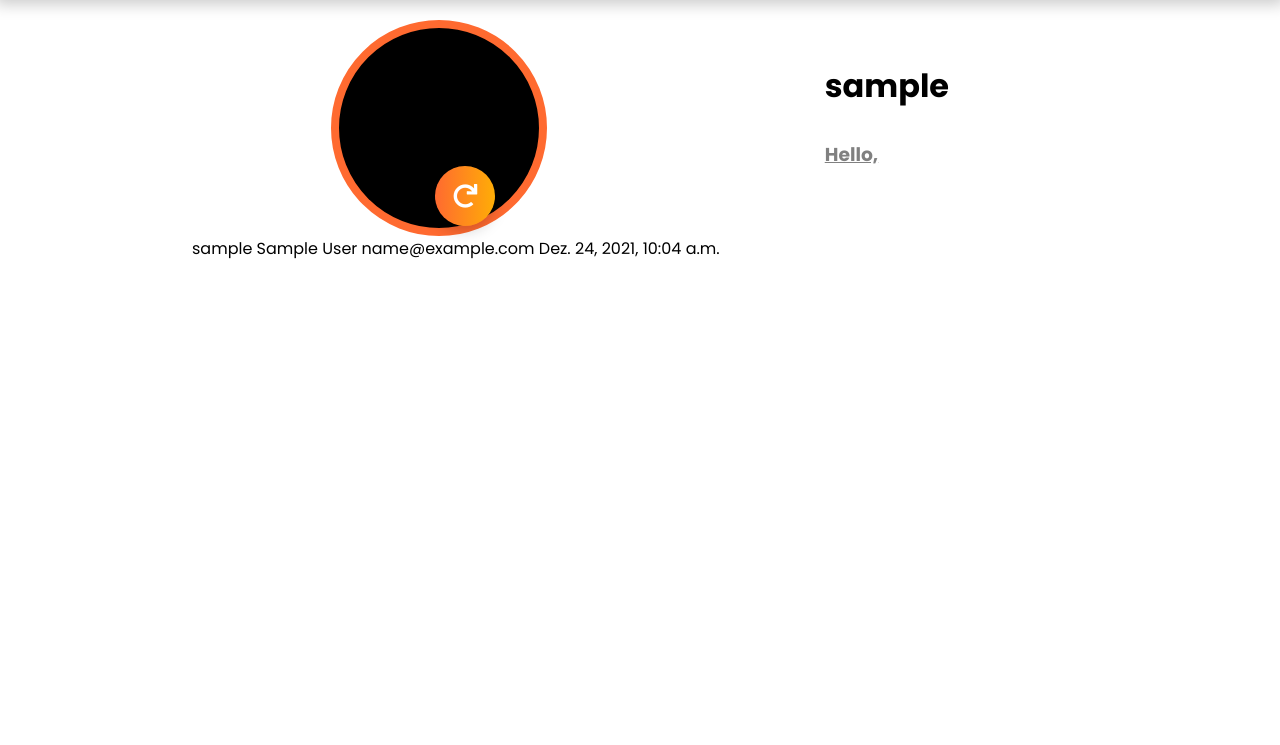
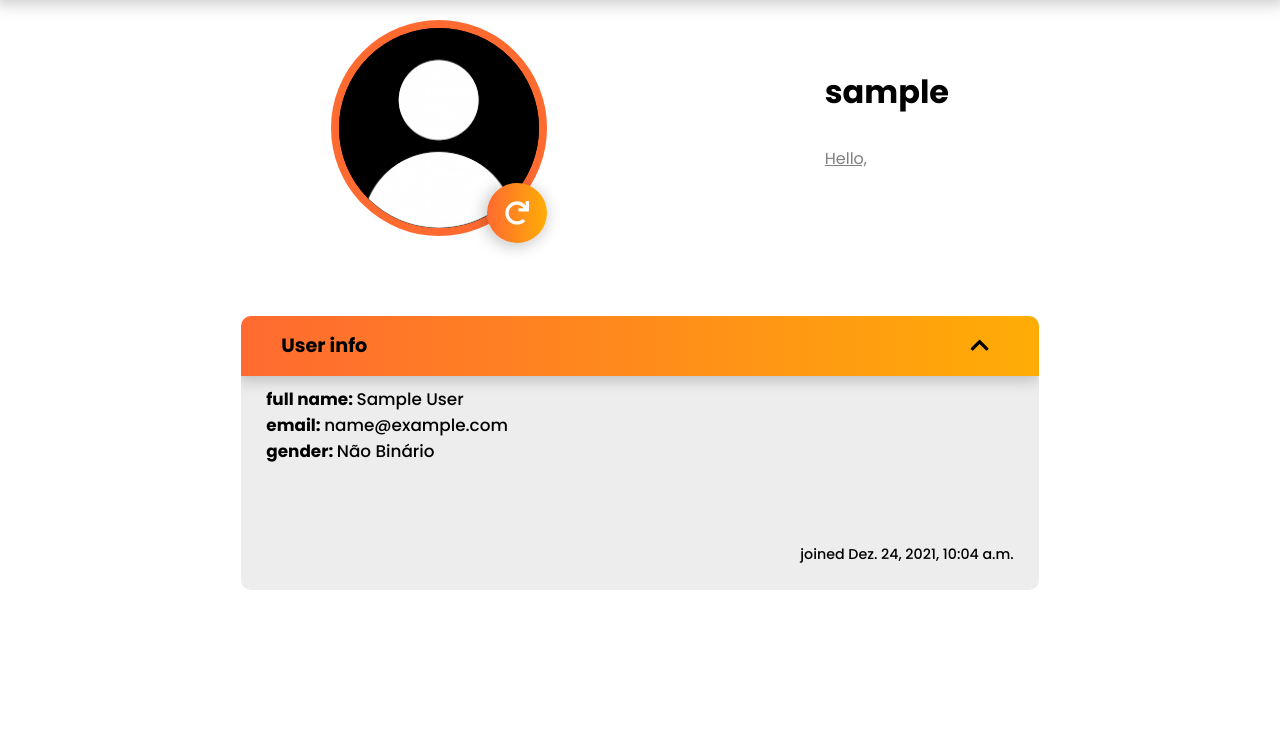
Before and after one commit to LuigiVanin/Generic-Social-Media, a Django app: page /profile/ in a window 1280 px wide. Shown: the part 55-800 px from the top of the page. Run offline with Django 3.2, Linux system fonts and the light colour scheme; the visitor is signed in with stand-in values (Sample User, id 1); data comes from the database, SQL or seed files in the repository.

Commit message:
profile search

```diff
--- a/apps/user/urls.py
+++ b/apps/user/urls.py
@@ -5,5 +5,6 @@ urlpatterns = [
     path("", views.login_reg, name="login"),
     path("reg/", views.registration, name="reg"),
     path("logout/", views.logout, name="logout"),
-    path("profile/", views.profile, name="profile")
+    path("profile/", views.profile, name="profile"),
+    path("result/", views.search_result, name="result")
 ]
--- a/apps/user/views.py
+++ b/apps/user/views.py
@@ -1,6 +1,7 @@
 from django.shortcuts import redirect, render
 from django.http import HttpRequest, HttpResponse
 from django.contrib import auth
+from django.db.models import Q
 from django.contrib.auth.decorators import login_required
 from .forms import RegisterForm, LoginForm
 from .models import User
@@ -61,9 +62,6 @@ def profile(request: HttpRequest) -> HttpResponse:
         ctx = {
             "data": user
         }
-        if user.profile_pic == "":
-            print("AAAAAAAAAAAAAA")
-
         return render(
             request,
             "profile.html",
@@ -71,6 +69,30 @@ def profile(request: HttpRequest) -> HttpResponse:
             status=200
         )
 
+@login_required(login_url='login')
+def search_result(request: HttpRequest) -> HttpResponse:
+
+    if request.method == "GET":
+        search_param = request.GET["search"]
+        query = (
+            Q(first_name__icontains=search_param) |
+            Q(username__icontains=search_param)
+        )
+        users: User.objects = User.objects.filter(query)
+        if users.exists():
+            users = users.all()
+        else:
+            users = None
+        ctx = {
+            "data": users
+        }
+        print(users)
+        return render(
+            request,
+            "search_result.html",
+            context=ctx
+        )
+
 def logout(request: HttpRequest) -> HttpResponse:
     if request.user.is_authenticated:
         auth.logout(request)
--- /dev/null
+++ b/static/js/drop_info.js
@@ -0,0 +1,14 @@
+let btn = document.querySelector(".info-box span");
+let icon = document.querySelector(".info-box span i");
+
+btn.addEventListener("click", () => {
+    let info = document.querySelector(".info-box");
+
+    if (info.classList.length == 2) {
+        info.classList.add("hidden");
+        icon.style.setProperty("transform", "rotate(180deg)");
+    } else {
+        info.classList.remove("hidden");
+        icon.style.setProperty("transform", "rotate(0deg)");
+    }
+});
--- a/static/styles/css/index.css
+++ b/static/styles/css/index.css
@@ -112,6 +112,7 @@ header .search-wrapper i {
   color: #ff6a30;
   position: absolute;
   left: -40px;
+  top: 10px;
   font-size: 1.35rem;
   cursor: pointer;
   padding: 7px;
--- a/static/styles/css/profile.css
+++ b/static/styles/css/profile.css
@@ -107,6 +107,7 @@ header .search-wrapper i {
   color: #ff6a30;
   position: absolute;
   left: -40px;
+  top: 10px;
   font-size: 1.35rem;
   cursor: pointer;
   padding: 7px;
@@ -143,9 +144,10 @@ main .wrapper {
   -webkit-box-direction: normal;
       -ms-flex-direction: column;
           flex-direction: column;
+  gap: 10%;
 }
 
-.pic_wrapper {
+.pic {
   overflow: hidden;
   height: 200px;
   width: 200px;
@@ -164,7 +166,11 @@ main .wrapper {
   background-color: black;
 }
 
-.row1 {
+.pic__wrapper {
+  position: relative;
+}
+
+.row {
   position: relative;
   display: -webkit-box;
   display: -ms-flexbox;
@@ -177,11 +183,11 @@ main .wrapper {
       justify-content: space-around;
 }
 
-.row1 .refresh {
+.row .refresh {
   position: absolute;
   z-index: 2;
-  left: 19vw;
-  bottom: 10px;
+  right: 0px;
+  bottom: 0px;
   height: 60px;
   width: 60px;
   background: -webkit-gradient(linear, left top, right top, from(#ff6a30), to(#ffad06));
@@ -203,12 +209,12 @@ main .wrapper {
   cursor: pointer;
 }
 
-.row1 .refresh__icon {
+.row .refresh__icon {
   color: white;
   position: absolute;
 }
 
-.row1__text {
+.row__text {
   display: -webkit-box;
   display: -ms-flexbox;
   display: flex;
@@ -223,19 +229,112 @@ main .wrapper {
   gap: 30px;
 }
 
-.row1__text h1 {
+.row__text h1 {
   display: block;
   text-align: center;
 }
 
-.row1__text h3 {
+.row__text p {
   color: gray;
   text-decoration: underline;
+  max-width: 350px;
 }
 
 img {
-  height: calc(200px);
+  height: calc(200px + 30px);
   z-index: 0;
   position: absolute;
 }
+
+.info-box {
+  margin-inline: auto;
+  width: 89%;
+  padding-bottom: 25px;
+  border-radius: 10px;
+  background-color: rgba(70, 70, 70, 0.096);
+  overflow-y: hidden;
+  -webkit-box-orient: vertical;
+  -webkit-box-direction: normal;
+      -ms-flex-direction: column;
+          flex-direction: column;
+}
+
+.info-box__header {
+  display: -webkit-box;
+  display: -ms-flexbox;
+  display: flex;
+  -webkit-box-pack: justify;
+      -ms-flex-pack: justify;
+          justify-content: space-between;
+  -webkit-box-align: center;
+      -ms-flex-align: center;
+          align-items: center;
+  position: relative;
+  height: 40px;
+  padding-block: 10px;
+  margin-bottom: 10px;
+  padding-inline: 40px;
+  background: -webkit-gradient(linear, left top, right top, from(#ff6a30), to(#ffad06));
+  background: linear-gradient(to right, #ff6a30, #ffad06);
+  -webkit-box-shadow: -2px 2px 15px 2px rgba(0, 0, 0, 0.212);
+          box-shadow: -2px 2px 15px 2px rgba(0, 0, 0, 0.212);
+}
+
+.info-box__header p {
+  font-size: 1.2rem;
+  font-weight: bold;
+}
+
+.info-box__header span {
+  font-size: 1.3rem;
+  border-radius: 50%;
+  padding-inline: 10px;
+  padding-block: 5px;
+  cursor: pointer;
+  -webkit-transition: 0.3s;
+  transition: 0.3s;
+}
+
+.info-box__header span i {
+  -webkit-transition: 0.5s;
+  transition: 0.5s;
+}
+
+.info-box__header span:hover {
+  background: rgba(24, 24, 24, 0.075);
+}
+
+.info-box__item {
+  font-size: 0.9rem;
+  padding-inline: 25px;
+}
+
+.info-box__item h3 {
+  font-style: normal;
+  font-weight: 500;
+}
+
+.info-box__item h3.date {
+  margin-top: 10vh;
+  font-size: 0.89rem;
+  text-align: end;
+}
+
+.info-box::after {
+  content: "";
+  position: absolute;
+  left: 0px;
+  bottom: 0px;
+  height: 0;
+  width: 100%;
+  z-index: 10;
+  background-color: white;
+  z-index: 3;
+  -webkit-transition: 0.5s;
+  transition: 0.5s;
+}
+
+.info-box.hidden::after {
+  height: calc(100% - 61px);
+}
 /*# sourceMappingURL=profile.css.map */
--- a/static/styles/scss/partials/_header.scss
+++ b/static/styles/scss/partials/_header.scss
@@ -77,6 +77,7 @@ header {
             color: $title-color;
             position: absolute;
             left: -40px;
+            top: 10px;
             font-size: 1.35rem;
             cursor: pointer;
             padding: 7px;
--- a/static/styles/scss/profile.scss
+++ b/static/styles/scss/profile.scss
@@ -19,10 +19,11 @@ main {
         width: 70%;
         display: flex;
         flex-direction: column;
+        gap: 10%;
     }
 }
 
-.pic_wrapper {
+.pic {
     overflow: hidden;
     height: $profile-size;
     width: $profile-size;
@@ -35,7 +36,11 @@ main {
     background-color: black;
 }
 
-.row1 {
+.pic__wrapper {
+    position: relative;
+}
+
+.row {
     position: relative;
     display: flex;
     flex-direction: row;
@@ -45,8 +50,8 @@ main {
     .refresh {
         position: absolute;
         z-index: 2;
-        left: 19vw;
-        bottom: 10px;
+        right: 0px;
+        bottom: 0px;
         height: 60px;
         width: 60px;
         background: $gradient-right;
@@ -74,15 +79,88 @@ main {
             display: block;
             text-align: center;
         }
-        h3 {
+        p {
             color: gray;
             text-decoration: underline;
+            max-width: 350px;
         }
     }
 }
 
 img {
-    height: calc(#{$profile-size});
+    height: calc(#{$profile-size} + 30px);
     z-index: 0;
     position: absolute;
 }
+
+.info-box {
+    margin-inline: auto;
+    width: 89%;
+    padding-bottom: 25px;
+    border-radius: 10px;
+    background-color: rgba(70, 70, 70, 0.096);
+    overflow-y: hidden;
+    flex-direction: column;
+    &__header {
+        display: flex;
+        justify-content: space-between;
+        align-items: center;
+        position: relative;
+        height: 40px;
+        padding-block: 10px;
+        margin-bottom: 10px;
+        padding-inline: 40px;
+        background: $gradient-right;
+        box-shadow: -2px 2px 15px 2px rgba(0, 0, 0, 0.212);
+
+        p {
+            font-size: 1.2rem;
+            font-weight: bold;
+        }
+        span {
+            font-size: 1.3rem;
+            border-radius: 50%;
+            padding-inline: 10px;
+            padding-block: 5px;
+            cursor: pointer;
+            transition: 0.3s;
+            i {
+                transition: 0.5s;
+            }
+        }
+        span:hover {
+            background: rgba(24, 24, 24, 0.075);
+        }
+    }
+
+    &__item {
+        font-size: 0.9rem;
+        padding-inline: 25px;
+        h3 {
+            font-style: normal;
+            font-weight: 500;
+        }
+        h3.date {
+            margin-top: 10vh;
+            font-size: 0.89rem;
+            text-align: end;
+        }
+    }
+}
+
+.info-box::after {
+    content: "";
+    position: absolute;
+    left: 0px;
+    bottom: 0px;
+    height: 0;
+    width: 100%;
+    z-index: 10;
+    background-color: white;
+    z-index: 3;
+    transition: 0.5s;
+}
+
+.info-box.hidden::after {
+    height: calc(100% - 61px);
+}
--- a/templates/base/base_profile.html
+++ b/templates/base/base_profile.html
@@ -21,6 +21,7 @@
     {% block content %}
 
     {% endblock %}
+    <script src="{% static 'js/drop_info.js' %}"></script>
 </body>
 
 </html>
--- a/templates/partials/_form_box.html
+++ b/templates/partials/_form_box.html
@@ -30,12 +30,6 @@
         <input type="password" name="password2" placeholder="Comfirme a senha" class="input-field" maxlength="128"
             id="id_password2">
 
-        <!-- <input type="text" class="input-field" placeholder="User Id" required>
-        <input type="text" class="input-field" placeholder="Email" required>
-
-        <input type="password" class="input-field" placeholder="Password" required>
-        <input type="password" class="input-field" placeholder="Comfirm Password" required> -->
-
         <button type="submit" class="submit-btn">Register</button>
     </form>
 </div>
--- a/templates/partials/_header.html
+++ b/templates/partials/_header.html
@@ -4,10 +4,10 @@
 <header>
 
     {% if user.is_authenticated %}
-    <form action="#" method="get" class="search-wrapper">
-        <!-- <button type="submit"> -->
-        <i class="fas fa-search" class="search-button"></i>
-        <!-- </button> -->
+    <form action="{% url 'result' %}" method="get" class="search-wrapper">
+        <button type="submit">
+            <i class="fas fa-search" class="search-button"></i>
+        </button>
         <input type="search" name="search" id="search" placeholder="Busca...">
     </form>
     {% endif %}
--- a/templates/profile.html
+++ b/templates/profile.html
@@ -6,28 +6,54 @@
 
 <main>
     <div class="wrapper">
-        <div class="row1">
-            <div class="pic_wrapper">
+        <div class="row">
+            <div class="pic__wrapper">
+                <div class="pic">
                     {% if data.profile_pic != "" %}
                     <img src="{{ data.profile_pic.url }}" alt="" />
+                    {% else %}
+                    <img src="{% static 'assets/default.png' %}" alt="" />
                     {% endif %}
                 </div>
                 <div class="refresh">
                     <i class="fas fa-redo refresh__icon"></i>
                 </div>
+            </div>
 
-            <div class="row1__text">
+            <div class="row__text">
                 <h1> {{ data.username }} </h1>
-                <h3>Hello, {{data.bio}} </h3>
+                <p>Hello, {{data.bio}} </p>
             </div>
         </div>
 
-        {{ data.username }}
-        {{ data.gender }}
-        {{ data.first_name }}
-        {{ data.last_name }}
-        {{ data.email }}
-        {{ data.date_joined }}
+        <div class="row info-box">
+            <div class="info-box__header">
+                <p> User info </p><span> <i class="fas fa-chevron-up"></i> </span>
+            </div>
+            <div class="info-box__item">
+                <h3> <strong> full name: </strong> {{ data.first_name }} {{ data.last_name }}</h3>
+            </div>
+            <div class="info-box__item">
+                <h3> <strong> email: </strong> {{ data.email}}</h3>
+            </div>
+            <div class="info-box__item">
+
+                <h3> <strong> gender: </strong>
+                    {% if data.gender == "M" %}
+                    {{ "Male" }}
+                    {% elif data.gender == "F" %}
+                    {{"Female"}}
+                    {% else %}
+                    {{ "Não Binário" }}
+                    {% endif %}</h3>
+            </div>
+            <div class="info-box__item">
+                <h3 class="date"> joined {{ data.date_joined }}</h3>
+            </div>
+
+        </div>
+
+
     </div>
 </main>
 {% endblock %}
--- /dev/null
+++ b/templates/search_result.html
@@ -0,0 +1,3 @@
+{% for item in data %}
+{{ item.username }}
+{% endfor %}
```
Also changed, not shown: static/assets/default.png (added), 2 other files. Lines whose indentation alone changed are shown as unchanged.
